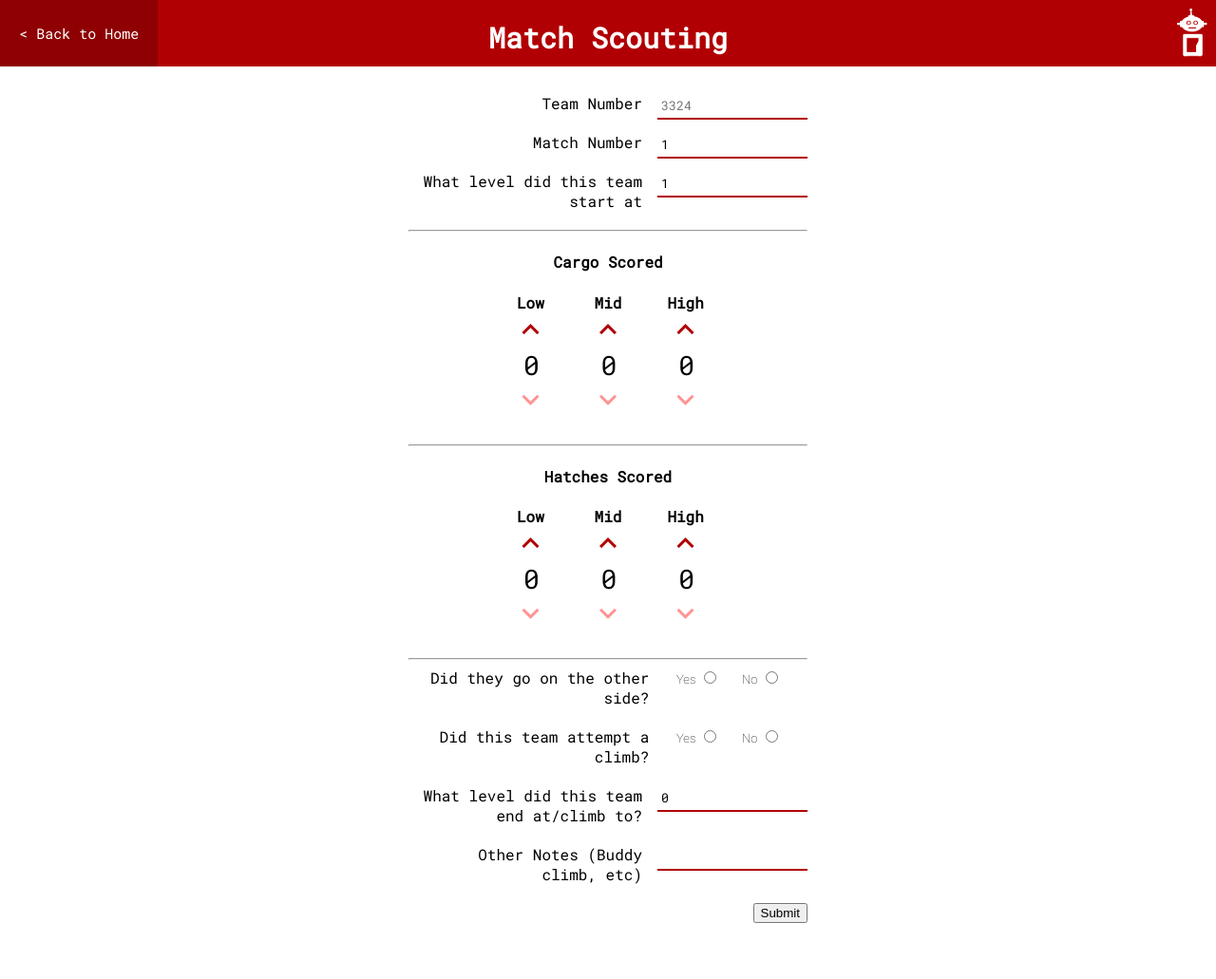
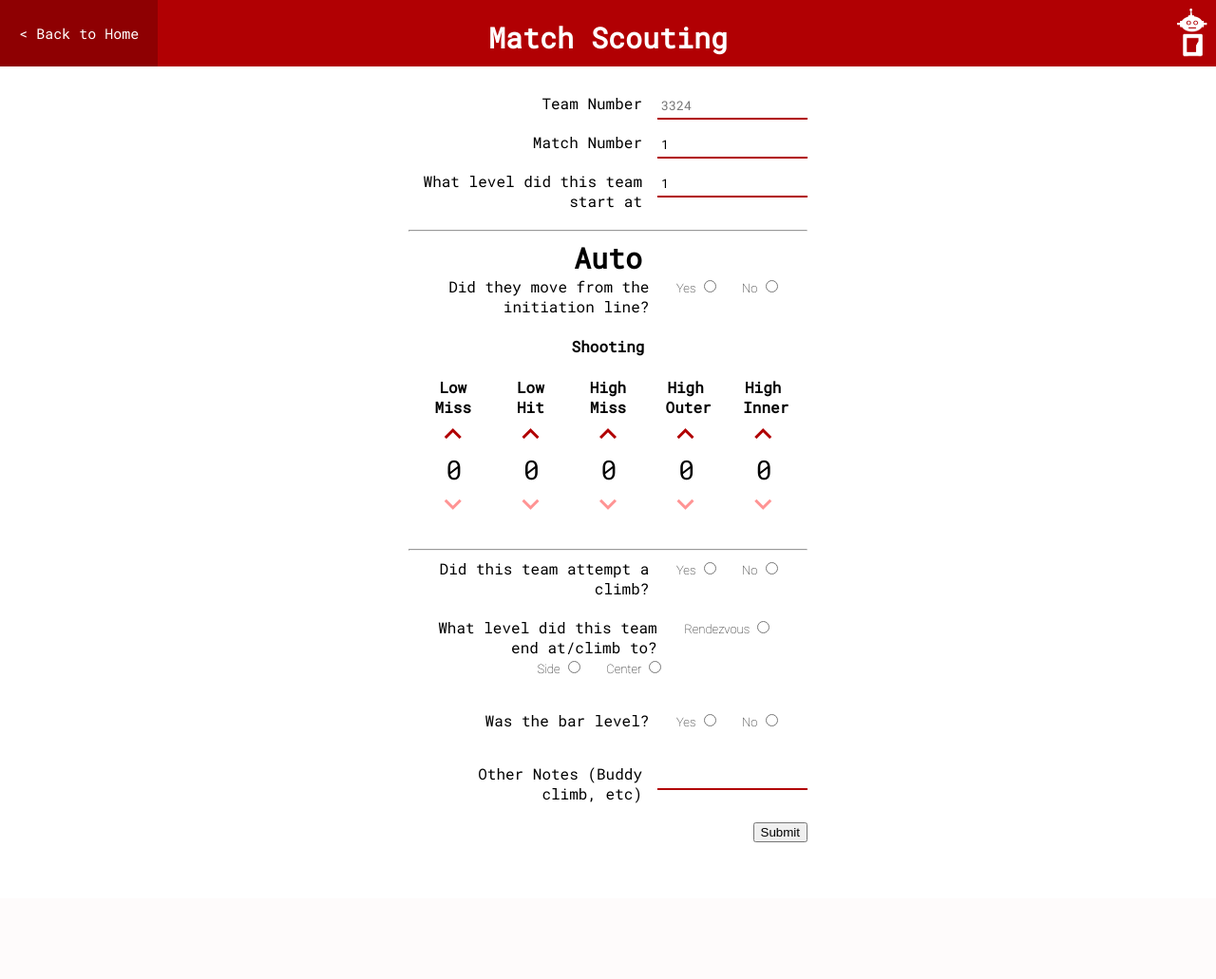
Before and after one commit to frc3324/3324-Scouting, a Flask app: page /form?type=match in a window 1280 px wide. Shown: the whole page at 95% size. After the commit the page ends 887 px from the top, so only its background shows below. Run offline with Flask 2, Linux system fonts and the light colour scheme; parts of the project's set-up code (start-up, migrations or seed data) failed here and were passed over.

Commit message:
Updated match_scouting.html frontend for 2020 game
Updated the front end of the scouting app for 2020. It looks very bad, but should include all of the questions we need for this years match scouting. HTML and CSS should be updated ASAP so as to avoid the current horrid 5-column number input. Backend is not updated, needs updated to take in the new input values.

```diff
--- a/getJson.py
+++ b/getJson.py
@@ -15,7 +15,7 @@ if __name__ == "__main__":
         if sys.argv[1] != "":
             event_key = sys.argv[1]
     except:
-        event_key = "2019ohmv"
+        event_key = "2020ohmv"
 
     extraPath = "/"
 
--- a/templates/forms/match_scouting.html
+++ b/templates/forms/match_scouting.html
@@ -31,71 +31,70 @@
         </div>
 
         <hr>
-        <h4>Cargo Scored</h4>
+	<h2>Auto</h2>
+	  <label for="moved_initiation">Did they move from the initiation line?</label>
+	  <span class="radioButtons"> <p>Yes <input type="radio" required name="moved_initiation" value="1"> </p>
+	  <p>No <input type="radio" required name="moved_initiation" value="0"> </p></span>
+	<div>
+
+        <h4>Shooting</h4>
         <div class="scoringQuestions">
           <div>
-            <h4>Low</h4>
+            <h4>Low Miss</h4>
             <button type="button" class="icon upButton" onclick="increase(this)">&#xe316;</button>
-            <input name="cargo_low" class="scoringNumber" value="0" min="0" max="12" readonly="readonly" type="number">
+            <input name="low_miss" class="scoringNumber" value="0" min="0" readonly="readonly" type="number">
             <button type="button" disabled class="icon downButton" onclick="decrease(this)">&#xe313;</button>
           </div>
 
 	<div>
-            <h4>Mid</h4>
+            <h4>Low Hit</h4>
             <button type="button" class="icon upButton" onclick="increase(this)">&#xe316;</button>
-            <input name="cargo_mid" class="scoringNumber" value="0" min="0" max="4" readonly="readonly" type="number">
+            <input name="low_hit" class="scoringNumber" value="0" min="0" readonly="readonly" type="number">
             <button type="button" disabled class="icon downButton" onclick="decrease(this)">&#xe313;</button>
           </div>
 
           <div>
-            <h4>High</h4>
+            <h4>High Miss</h4>
             <button type="button" class="icon upButton" onclick="increase(this)">&#xe316;</button>
-            <input name="cargo_high" class="scoringNumber" value="0" min="0" max="4" readonly="readonly" type="number">
-            <button type="button" disabled class="icon downButton" onclick="decrease(this)">&#xe313;</button>
-          </div>
-        </div>
-        <hr>
-
-
-        <h4>Hatches Scored</h4>
-        <div class="scoringQuestions">
-          <div>
-            <h4>Low</h4>
-            <button type="button" class="icon upButton" onclick="increase(this)">&#xe316;</button>
-            <input name="hatch_low" class="scoringNumber" value="0" min="0" max="12" readonly="readonly" type="number">
+            <input name="cargo_mid" class="scoringNumber" value="0" min="0" readonly="readonly" type="number">
             <button type="button" disabled class="icon downButton" onclick="decrease(this)">&#xe313;</button>
           </div>
 
 	 <div>
-            <h4>Mid</h4>
+            <h4>High Outer</h4>
             <button type="button" class="icon upButton" onclick="increase(this)">&#xe316;</button>
-            <input name="hatch_mid" class="scoringNumber" value="0" min="0" max="4" readonly="readonly" type="number">
+            <input name="cargo_mid" class="scoringNumber" value="0" min="0" readonly="readonly" type="number">
             <button type="button" disabled class="icon downButton" onclick="decrease(this)">&#xe313;</button>
           </div>
 
           <div>
-            <h4>High</h4>
+            <h4>High Inner</h4>
             <button type="button" class="icon upButton" onclick="increase(this)">&#xe316;</button>
-            <input name="hatch_high" class="scoringNumber" value="0" min="0" max="4" readonly="readonly" type="number">
+            <input name="cargo_high" class="scoringNumber" value="0" min="0" readonly="readonly" type="number">
             <button type="button" disabled class="icon downButton" onclick="decrease(this)">&#xe313;</button>
           </div>
         </div>
         <hr>
 
         <div>
-          <label for="other_side">Did they go on the other side?</label>
-          <span class="radioButtons"> <p>Yes <input type="radio" required name="other_side" value="1"> </p>
-          <p>No <input type="radio" required name="other_side" value="0"> </p></span>
-        </div>
-        <div>
           <label for="ending_level">Did this team attempt a climb?</label>
           <span class="radioButtons"> <p>Yes <input type="radio" required name="attempted_climb" value="1"> </p>
           <p>No <input type="radio" required name="attempted_climb" value="0"> </p></span>
         </div>
+
         <div>
-          <label for="ending_level">What level did this team end at/climb to?</label>
-          <input type="number" name="ending_level" id="ending_level" value="0" min="0" max="3">
+          <label for="ending_level">What level did this team end at/climb to?</label><br>
+	  <span class="radioButtons"> <p>Rendezvous <input type="radio" required name="climb_type" value="0"> </p>
+	  <p>Side <input type="radio" required name="climb_type" value="1"> </p>
+	  <p>Center <input type="radio" required name="climb_type" value="2"> </p></span>
         </div>
+
+	<div>
+          <label for="ending_level">Was the bar level?</label>
+          <span class="radioButtons"> <p>Yes <input type="radio" required name="level_climb" value="1"> </p>
+          <p>No <input type="radio" required name="level_climb" value="0"> </p></span>
+        </div>
+
         <div>
           <label for="notes">Other Notes (Buddy climb, etc)</label>
           <input type="text" name="notes" id="notes">
```
Lines whose indentation alone changed are shown as unchanged.
